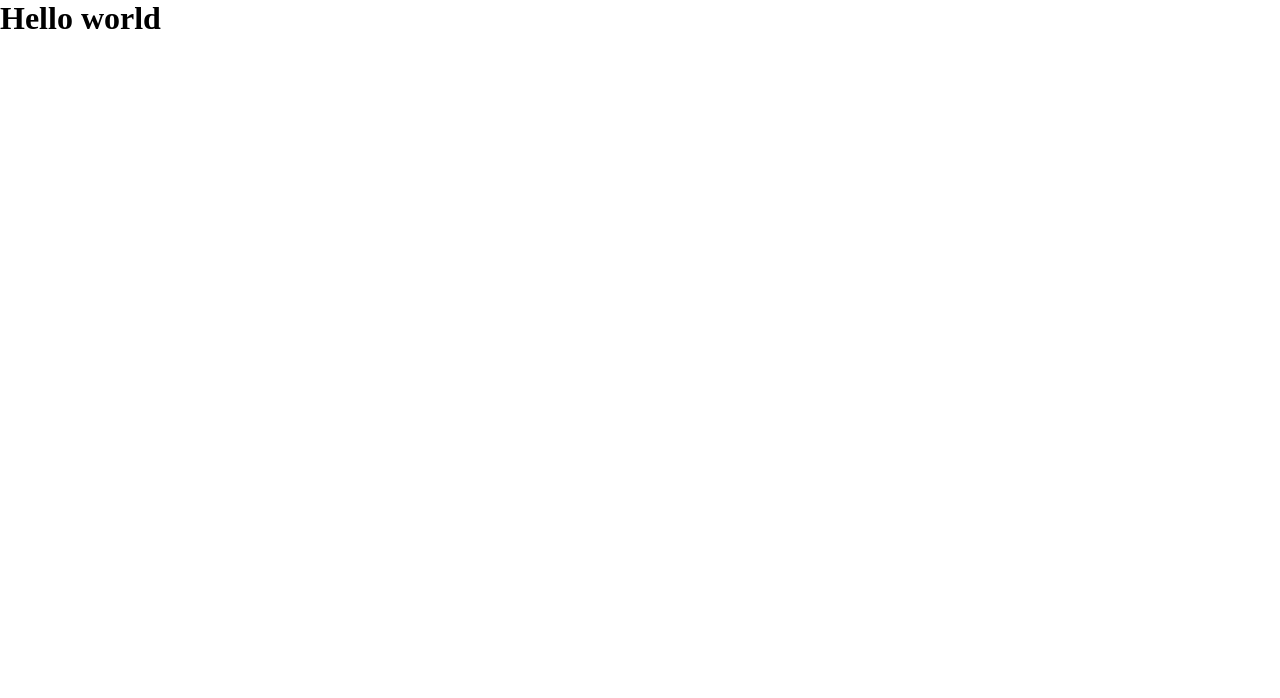
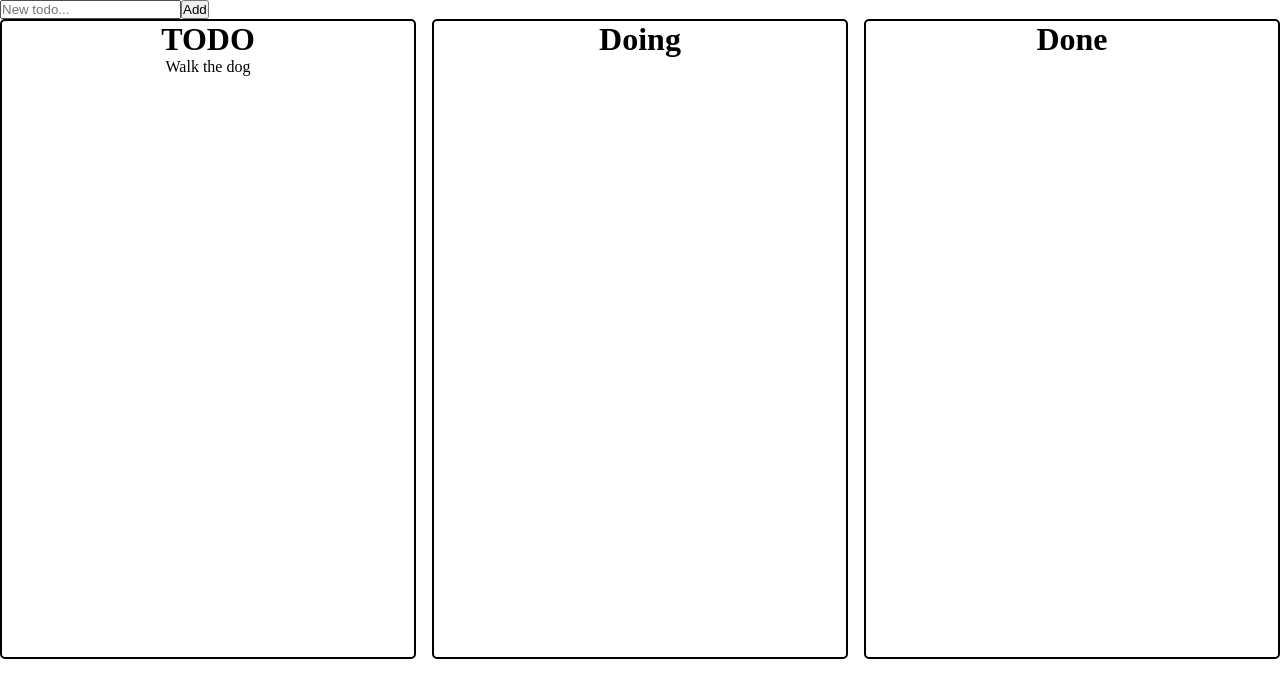
Before and after one commit to couvq/kanban, a React (Vite) app: page / in a window 1280 px wide. Shown: the top 698 px of the page. Built offline with nearby package versions, Linux system fonts and the light colour scheme.

Commit message:
implemented drag and drop is now aware of the drop target

```diff
--- a/package.json
+++ b/package.json
@@ -22,6 +22,7 @@
     "eslint-plugin-react-hooks": "^5.2.0",
     "eslint-plugin-react-refresh": "^0.4.19",
     "globals": "^16.0.0",
+    "sass-embedded": "^1.89.2",
     "typescript": "~5.8.3",
     "typescript-eslint": "^8.30.1",
     "vite": "^6.3.5"
--- a/src/App.tsx
+++ b/src/App.tsx
@@ -1,9 +1,7 @@
-import React from 'react'
+import Kanban from "./components/Kanban";
 
 function App() {
-  return (
-    <h1>Hello world</h1>
-  )
+  return <Kanban />;
 }
 
-export default App
+export default App;
--- /dev/null
+++ b/src/components/Kanban/Kanban.scss
@@ -0,0 +1,6 @@
+.kanban_container {
+    display: flex;
+    flex-direction: row;
+    gap: 1rem;
+    height: 80vh;
+}
--- /dev/null
+++ b/src/components/Kanban/index.tsx
@@ -0,0 +1,46 @@
+import { useState } from "react";
+import KanbanCol from "../KanbanCol";
+import "./Kanban.scss";
+
+type KanbanItem = {
+  label: string;
+  items: string[];
+};
+
+const initialColumns: KanbanItem[] = [
+  {
+    label: "TODO",
+    items: ["Walk the dog"],
+  },
+  {
+    label: "Doing",
+    items: [],
+  },
+  {
+    label: "Done",
+    items: [],
+  },
+];
+
+const Kanban = () => {
+  const [columns, setColumns] = useState<KanbanItem[]>(initialColumns);
+  return (
+    <>
+      <div>
+        <input type="text" placeholder="New todo..." />
+        <button>Add</button>
+      </div>
+      <div className="kanban_container">
+        {columns.map((kanbanCol: KanbanItem) => (
+          <KanbanCol
+            key={kanbanCol.label}
+            label={kanbanCol.label}
+            items={kanbanCol.items}
+          />
+        ))}
+      </div>
+    </>
+  );
+};
+
+export default Kanban;
--- /dev/null
+++ b/src/components/KanbanCol/KanbanCol.scss
@@ -0,0 +1,9 @@
+.kanban_col {
+    width: 100%;
+    height: 100%;
+    display: flex;
+    flex-direction: column;
+    align-items: center;
+    border: 2px solid black;
+    border-radius: 5px;
+}
--- /dev/null
+++ b/src/components/KanbanCol/index.tsx
@@ -0,0 +1,28 @@
+import KanbanItem from "../KanbanItem";
+import "./KanbanCol.scss";
+
+type KanbanColProps = {
+  label: string;
+  items: string[];
+};
+
+const KanbanCol = ({ label, items }: KanbanColProps) => {
+  const handleDragOver = (e) => e.preventDefault();
+  const handleDrop = (e) => {
+    const draggedElementId = e.dataTransfer.getData("text");
+    console.log(draggedElementId);
+    console.log(`dropped over col ${label}`);
+  };
+  return (
+    <div className="kanban_col" onDragOver={handleDragOver} onDrop={handleDrop}>
+      <h1>{label}</h1>
+      <div>
+        {items.map((item) => (
+          <KanbanItem label={item} />
+        ))}
+      </div>
+    </div>
+  );
+};
+
+export default KanbanCol;
--- /dev/null
+++ b/src/components/KanbanItem/index.tsx
@@ -0,0 +1,10 @@
+type KanbanItemProps = {
+  label: string;
+};
+const KanbanItem = ({ label }: KanbanItemProps) => {
+  const handleDragStart = (e) => e.dataTransfer.setData("text", e.target.id);
+
+  return <div draggable onDragStart={handleDragStart} id={label}>{label}</div>;
+};
+
+export default KanbanItem;
```
Also changed, not shown: 1 other file (tests, documents, lock files or other folders).
